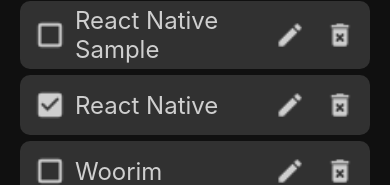
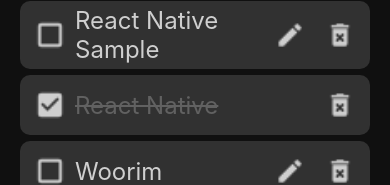
Before and after one commit to woorim960/todo-react-native, a React Native app: screen / in a window 390 px wide. Shown: the part 183-368 px from the top of the page. Built offline with nearby package versions, Linux system fonts and the light colour scheme.

Commit message:
TODO 완료시 List별 아이템 스타일 바뀌도록 수정

```diff
--- a/src/components/Task.js
+++ b/src/components/Task.js
@@ -3,6 +3,7 @@
 import PropTypes from "prop-types";
 import IconButton from "./IconButton";
 import { images } from "../images";
+import { theme } from "../theme";
 
 const Container = styled.View`
   flex-direction: row;
@@ -16,7 +17,9 @@
 const Contents = styled.Text`
   flex: 1;
   font-size: 24px;
-  color: ${({ theme }) => theme.text};
+  color: ${({ theme, completed }) => (completed ? theme.done : theme.text)};
+  text-decoration-line: ${({ completed }) =>
+    completed ? "line-through" : "none"};
 `;
 
 const Task = ({ item, deleteTask, toggleTask }) => {
@@ -26,10 +29,16 @@
         type={item.completed ? images.completed : images.uncompleted}
         id={item.id}
         onPressOut={toggleTask}
+        completed={item.completed}
       />
-      <Contents>{item.text}</Contents>
-      <IconButton type={images.update} />
-      <IconButton type={images.delete} id={item.id} onPressOut={deleteTask} />
+      <Contents completed={item.completed}>{item.text}</Contents>
+      {item.completed || <IconButton type={images.update} />}
+      <IconButton
+        type={images.delete}
+        id={item.id}
+        onPressOut={deleteTask}
+        completed={item.completed}
+      />
     </Container>
   );
 };
```
